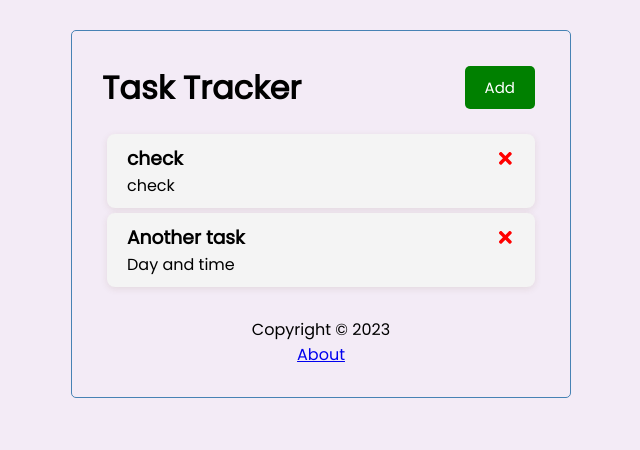
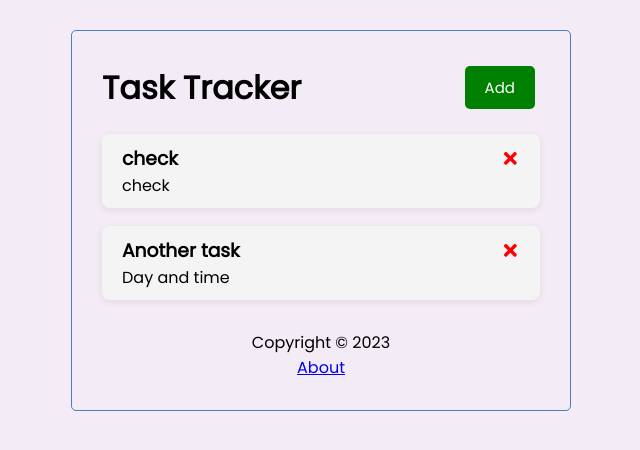
Before and after one commit to aloklearning/react-task-tracker, a React (Create React App) app: page / in a window 1280 px wide. Shown: the top 450 px of the page, without its empty margins (319-959 px from the left). Built offline with nearby package versions, Linux system fonts and the light colour scheme; data requests are answered from the project's data file.

Commit message:
Add style to task card

```diff
--- a/src/index.css
+++ b/src/index.css
@@ -56,10 +56,10 @@ body {
 }
 
 .task {
-  margin: 5px;
   cursor: pointer;
   padding: 10px 20px;
   border-radius: 8px;
+  margin-bottom: 18px;
   background: #f4f4f4;
   box-shadow: rgb(102 54 27 / 10%) 0px 2px 7px 0px;
 }
```
